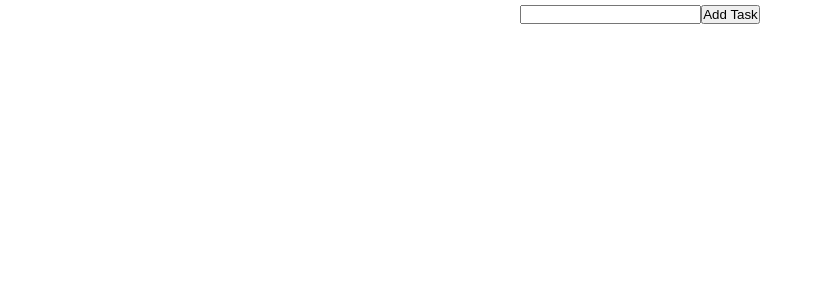
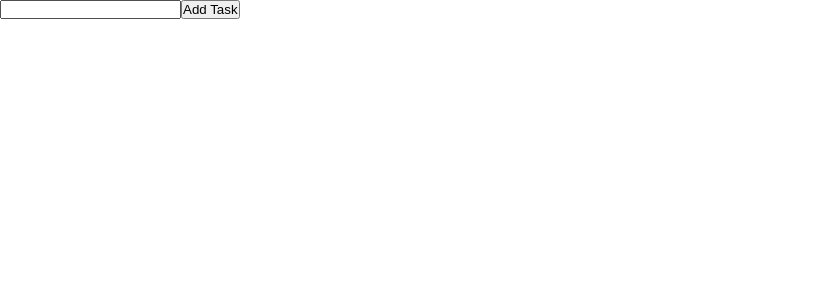
Before and after one commit to nimely111/React-Coding-snippet, a React (Vite) app: page / in a window 1280 px wide. Shown: the top 300 px of the page, without its empty margins (0-823 px from the left). Built offline with nearby package versions, Linux system fonts and the light colour scheme.

Commit message:
reset all stylings, and comented the index.css file

```diff
--- a/src/Pedro_Exercise/Task.jsx
+++ b/src/Pedro_Exercise/Task.jsx
@@ -1,4 +1,5 @@
 import React from 'react'
+import './todo.css'
 
 function Task({taskName, id, deleteTask, taskCompleted, isCompleted}) {
   return (
--- a/src/Pedro_Exercise/todo.css
+++ b/src/Pedro_Exercise/todo.css
@@ -0,0 +1,5 @@
+*{
+    padding: 0;
+    margin: 0;
+    box-sizing: border-box;
+}
--- a/src/main.jsx
+++ b/src/main.jsx
@@ -3,7 +3,7 @@ import ReactDOM from 'react-dom/client'
 import App from './App.jsx'
 import App_2 from '../Components/Classes/App_2.jsx'
 import App_101 from './react101/App_101.jsx'
-import './index.css'
+// import './index.css'
 import TodoApp from './Pedro_Exercise/TodoApp.jsx'
 
 const root = ReactDOM.createRoot(document.getElementById('root'));
```
